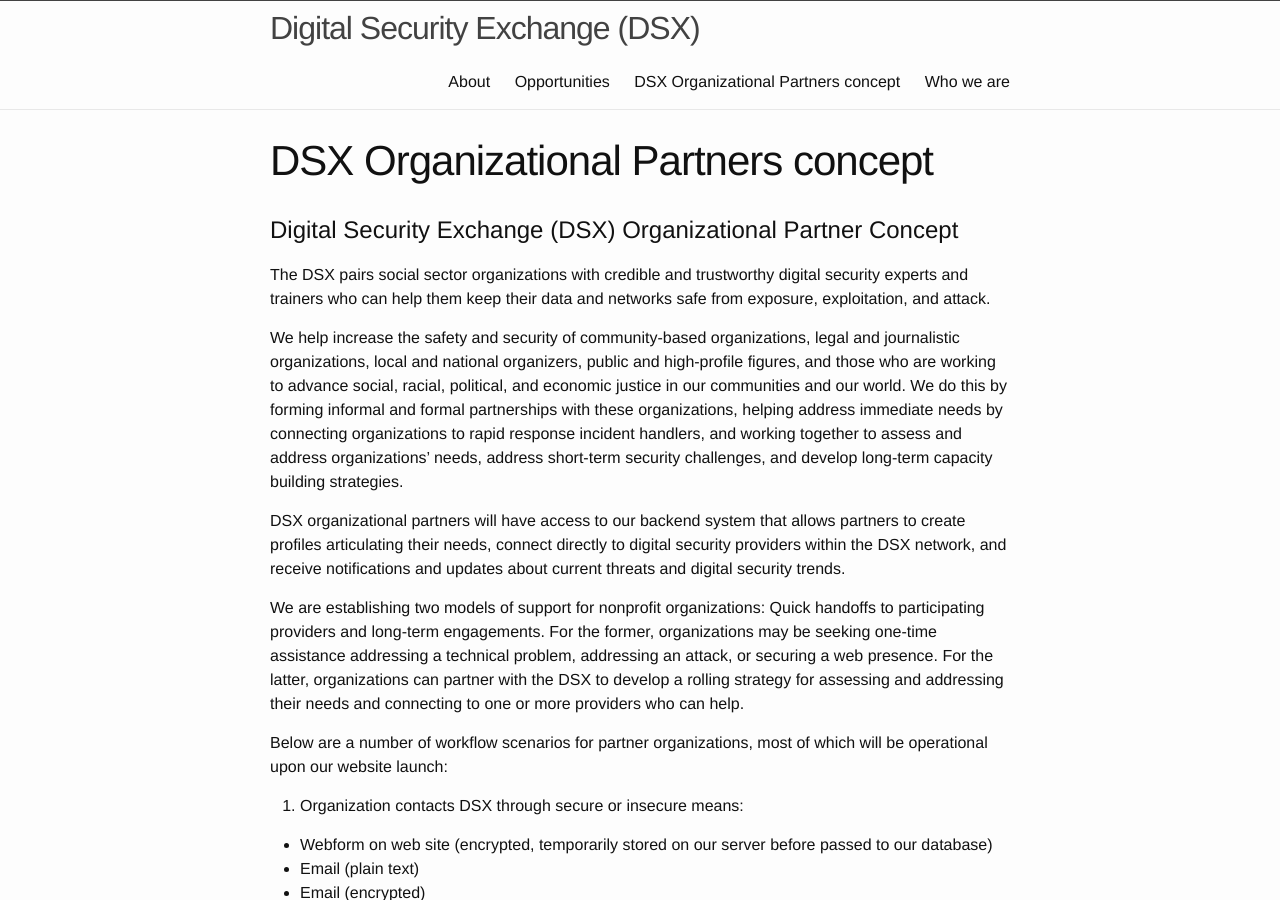
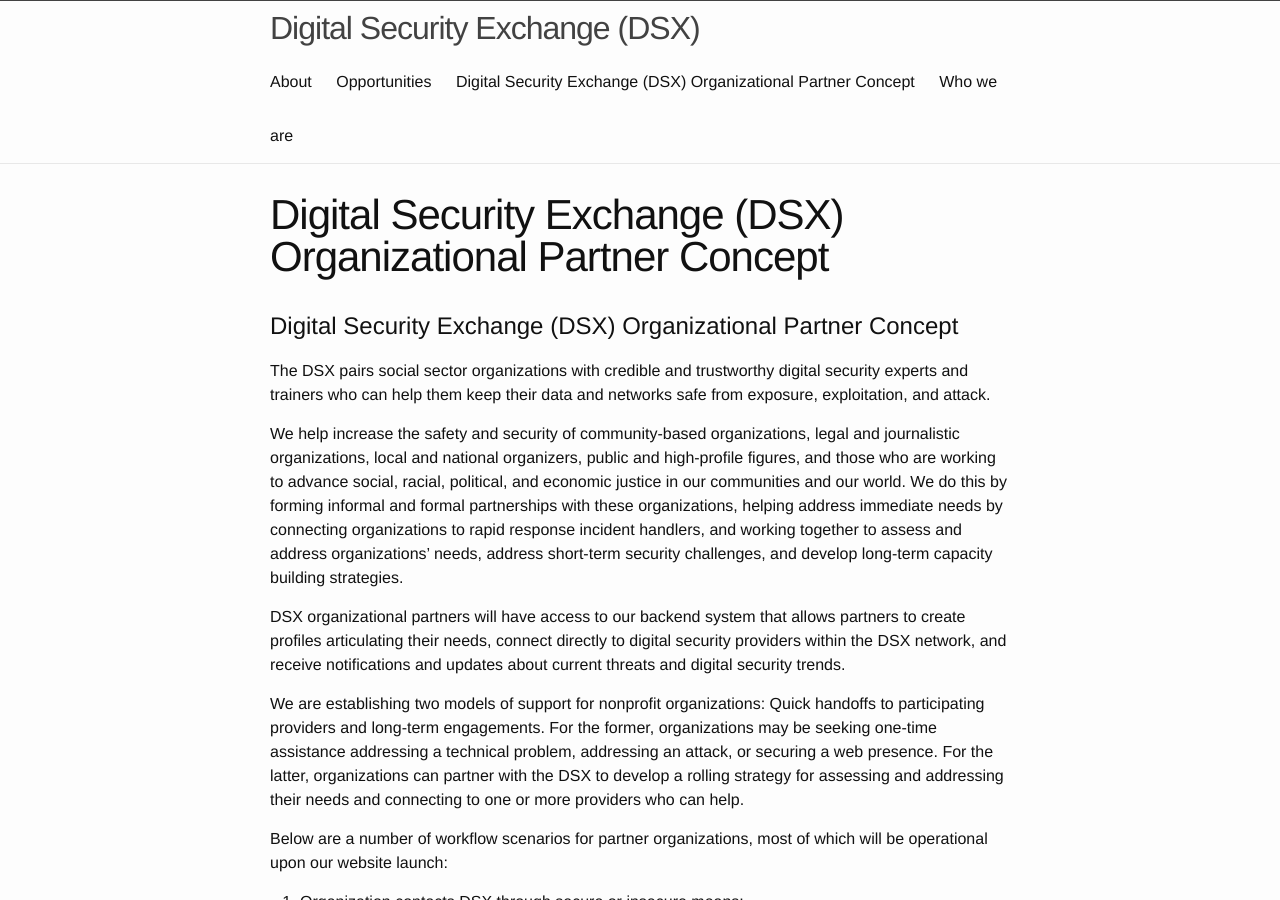
Before and after one commit to digiexchange/dsx.github.io, a Jekyll site: the page built from partners.md, in a window 1280 px wide and 900 px high. Built offline with Jekyll 4.4.1, drawn with Linux system fonts in a browser that asks for light colours; our own code applies the rules of GitHub Pages for plain Markdown files.

Commit message:
added org partners page

```diff
--- a/partners.md
+++ b/partners.md
@@ -1,6 +1,5 @@
 ---
 layout: page
-title: DSX Organizational Partners concept
 permalink: /partners/
 ---
 
```
